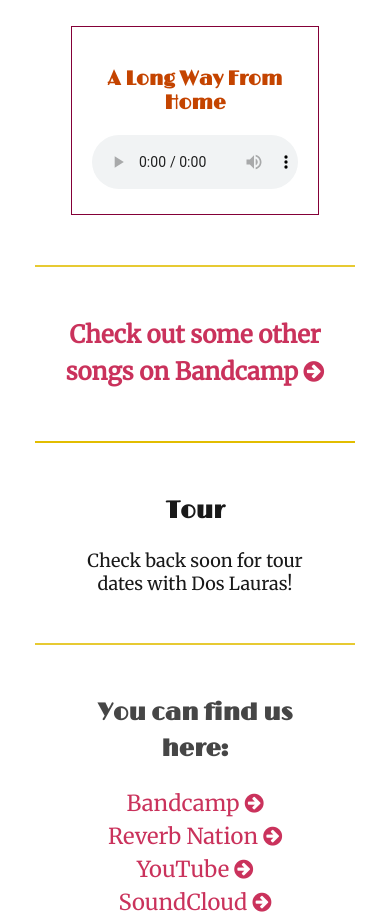
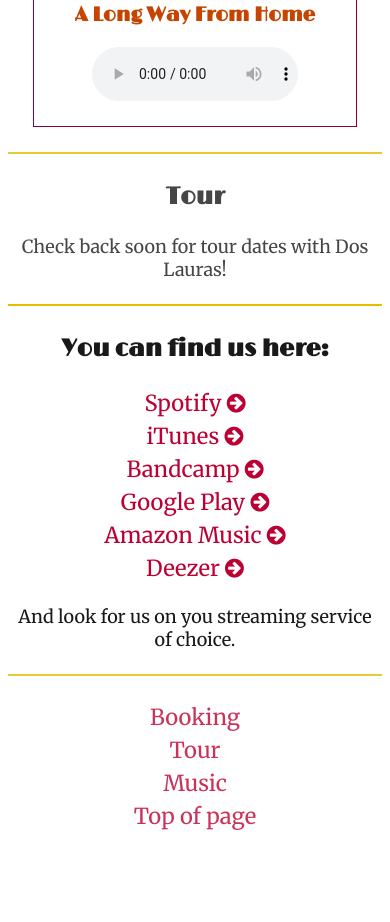
Before and after one commit to cmstroscio/brightleaf, a website: page index.html in a window 390 px wide. Shown: the part 1075-1997 px from the top of the page. After the commit the page ends 1933 px from the top, so only its background shows below. Drawn offline with nearby package versions, Linux system fonts and the light colour scheme.

Commit message:
add streaming services, fix mobile width

```diff
--- a/brightleaf.css
+++ b/brightleaf.css
@@ -209,6 +209,15 @@
   padding: 30px;
   text-align: center;
 }
+@media only screen and (max-width: 768px) {
+  .stripe {
+    max-width: 96%;
+    padding: 5px;
+  }
+}
+
+
+
 .stripe--center {
   text-align: center;
 }
--- a/index.html
+++ b/index.html
@@ -54,10 +54,10 @@
         <a class="anchor-links__link" href="#booking">Booking</a>
       </li>
       <li class="anchor-links__list-item">
-        <a class="anchor-links__link" href="#music">Music</a>
+        <a class="anchor-links__link" href="#tour">Tour</a>
       </li>
       <li class="anchor-links__list-item">
-        <a class="anchor-links__link" href="#tour">Tour</a>
+        <a class="anchor-links__link" href="#music">Music</a>
       </li>
     </ul>
   </div>
@@ -100,13 +100,7 @@
 
       </div>
     </div>
-    <div class="stripe stripe--center" id="music">
-      <!-- <h1>Music</h1> -->
-      <h2><a href="https://therealbrightleaf.bandcamp.com/releases" rel="noopener" target="_blank">Check out some other songs on Bandcamp <i class="fa fa-arrow-circle-right"></i></a></h2>
-<!--       <h2>Or listen to a few songs here:</h2> -->
-      <div class="stripe--flex">
-
-      </div><!--      <h3>If you want to pay for the album and help us make more music, you can do that, too.</h3>
+<!--      <h3>If you want to pay for the album and help us make more music, you can do that, too.</h3>
      <form action="https://www.paypal.com/cgi-bin/webscr" method="post" target="_blank" rel="noopener">
      <input type="hidden" name="cmd" value="_s-xclick">
      <input type="hidden" name="hosted_button_id" value="VAS8DS478RZWU">
@@ -119,27 +113,42 @@
      <input type="image" src="https://www.paypalobjects.com/en_US/i/btn/btn_donate_LG.gif" border="0" name="submit" alt="PayPal - The safer, easier way to pay online!">
      <img alt="" border="0" src="https://www.paypalobjects.com/en_US/i/scr/pixel.gif" width="1" height="1">
      </form> -->
-    </div>
+
     <div class="stripe" id="tour">
       <h2>Tour</h2>
       <p>Check back soon for tour dates with Dos Lauras!</p>
     </div>
-    <div class="stripe">
+    <div class="stripe" id="music">
       <h2>You can find us here:</h2>
       <ul>
+        <li>
+          <a href="https://open.spotify.com/album/6aY2ZYYhBxkyYTk9sDWPfm" rel="noopener" target="_blank">Spotify <i class="fa fa-arrow-circle-right"></i></a>
+        </li>
+        <li>
+          <a href="https://open.spotify.com/album/6aY2ZYYhBxkyYTk9sDWPfm" rel="noopener" target="_blank">iTunes <i class="fa fa-arrow-circle-right"></i></a>
+        </li>
         <li>
           <a href="https://therealbrightleaf.bandcamp.com/releases" rel="noopener" target="_blank">Bandcamp <i class="fa fa-arrow-circle-right"></i></a>
         </li>
         <li>
+          <a href="https://play.google.com/store/search?q=brightleaf&c=music" rel="noopener" target="_blank">Google Play <i class="fa fa-arrow-circle-right"></i></a>
+        </li>
+        <li>
+          <a href="https://music.amazon.com/artists/B07QGNPJHX?tab=CATALOG" rel="noopener" target="_blank">Amazon Music <i class="fa fa-arrow-circle-right"></i></a>
+        </li>
+        <li>
+          <a href="https://www.deezer.com/us/album/92886562" rel="noopener" target="_blank">Deezer <i class="fa fa-arrow-circle-right"></i></a>
+        </li>
+
+
+<!--         <li>
           <a href="https://www.reverbnation.com/brightleaf5" rel="noopener" target="_blank">Reverb Nation <i class="fa fa-arrow-circle-right"></i></a>
         </li>
         <li>
           <a href="https://www.youtube.com/channel/UC0V8UyfIuy-5ElTVEVfYvDg" rel="noopener" target="_blank">YouTube <i class="fa fa-arrow-circle-right"></i></a>
-        </li>
-        <li>
-          <a href="https://soundcloud.com/bright-leaf" rel="noopener" target="_blank">SoundCloud <i class="fa fa-arrow-circle-right"></i></a>
-        </li>
+        </li> -->
       </ul>
+      <p>And look for us on you streaming service of choice.</p>
     </div>
     <div class="stripe stripe--footer">
       <!-- footer -->
@@ -148,13 +157,14 @@
           <a href="#about">About</a>
         </li> -->
         <li>
-          <a href="#booking">Booking</a></li>
+          <a href="#booking">Booking</a>
+        </li>
         <li>
+          <a href="#tour">Tour</a>
+        </li>
         <li>
           <a href="#music">Music</a>
-<!--         </li>
-          <a href="#tour">Tour</a>
-        </li> -->
+        </li>
         <li>
           <a href="#s-text">Top of page</a>
         </li>
```
